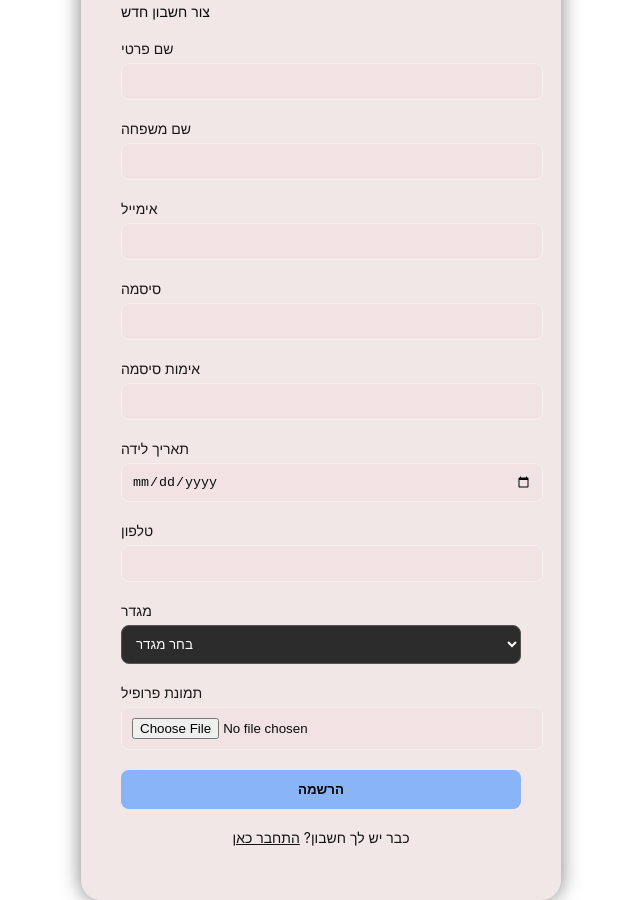
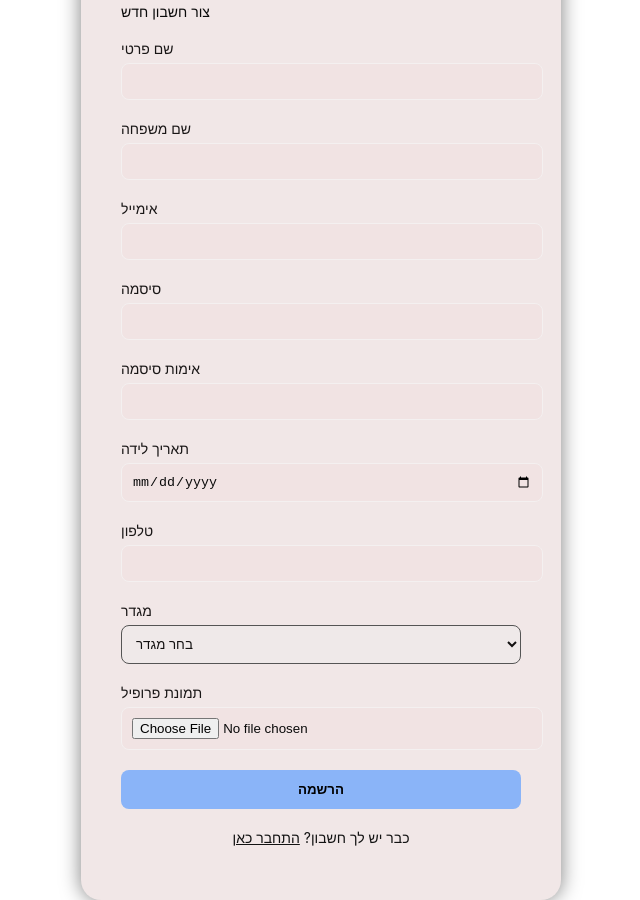
Before and after one commit to AlmogMeirov/Mail, a React (Create React App) app in the folder client/: page /register in a window 1280 px wide. Shown: the whole page, without its empty margins (319-959 px from the left). Built offline with nearby package versions, Linux system fonts and the light colour scheme.

Commit message:
new colors

```diff
--- a/client/src/styles/Register.css
+++ b/client/src/styles/Register.css
@@ -52,8 +52,8 @@
     padding: 10px;
     border: 1px solid #555;
     border-radius: 8px;
-    background-color: #2c2c2c;
-    color: #fff;
+    background-color: #efe9e9;
+    color: #131111;
 }
 
 .input-group input::placeholder {
```
